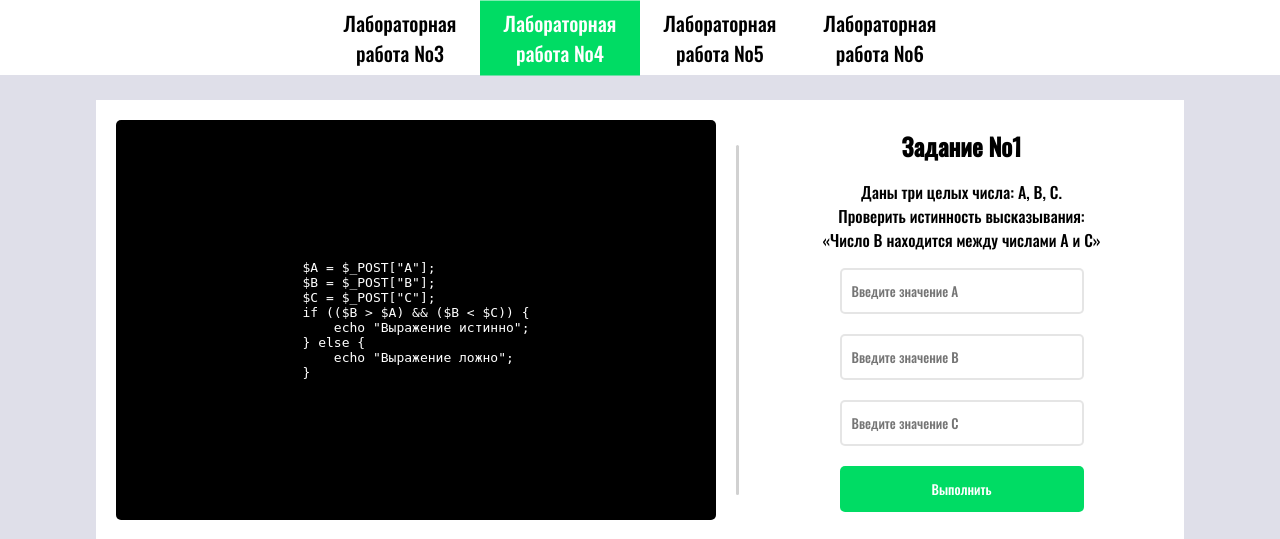
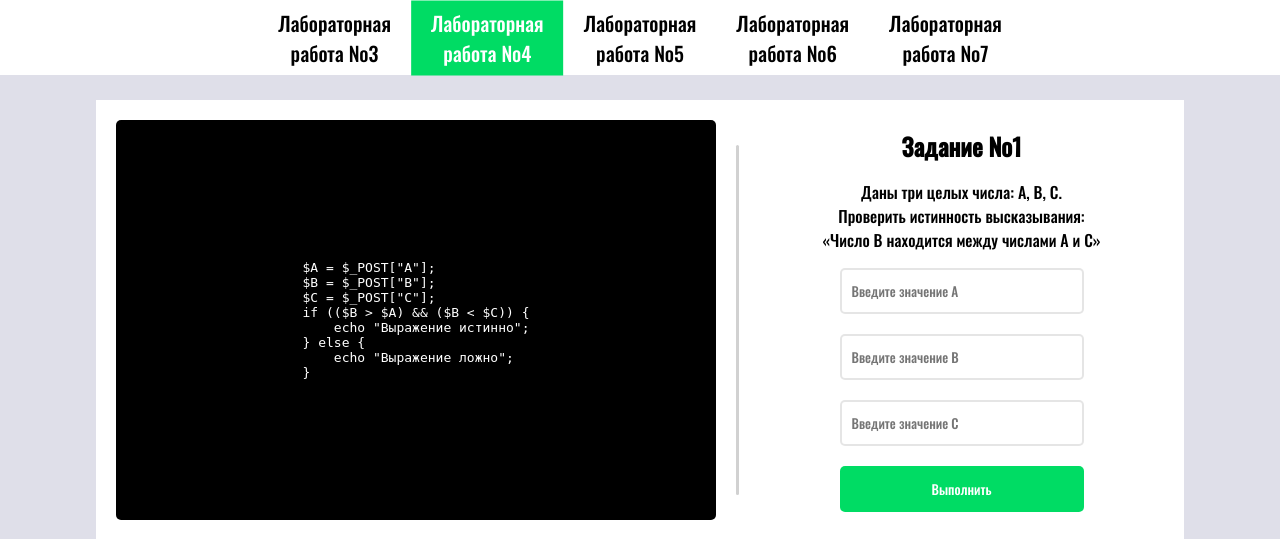
Before and after one commit to xXReCreatorXx/kiriakow_isp21_a, a PHP site: page /page/lab4/index.php in a window 1280 px wide. Shown: the top 539 px of the page. Run offline with PHP 8.4, Linux system fonts and the light colour scheme.

Commit message:
Update index.php

```diff
--- a/page/lab4/index.php
+++ b/page/lab4/index.php
@@ -21,6 +21,8 @@
                     <div class="header_menu_button"><a class="link" href="../lab5/index.php">Лабораторная работа №5</a></div>
 
                     <div class="header_menu_button"><a class="link" href="../lab6/index.php">Лабораторная работа №6</a></div>
+
+                    <div class="header_menu_button"><a class="link" href="../lab7/index.php">Лабораторная работа №7</a></div>
                 </div>
             </div>
 
```
